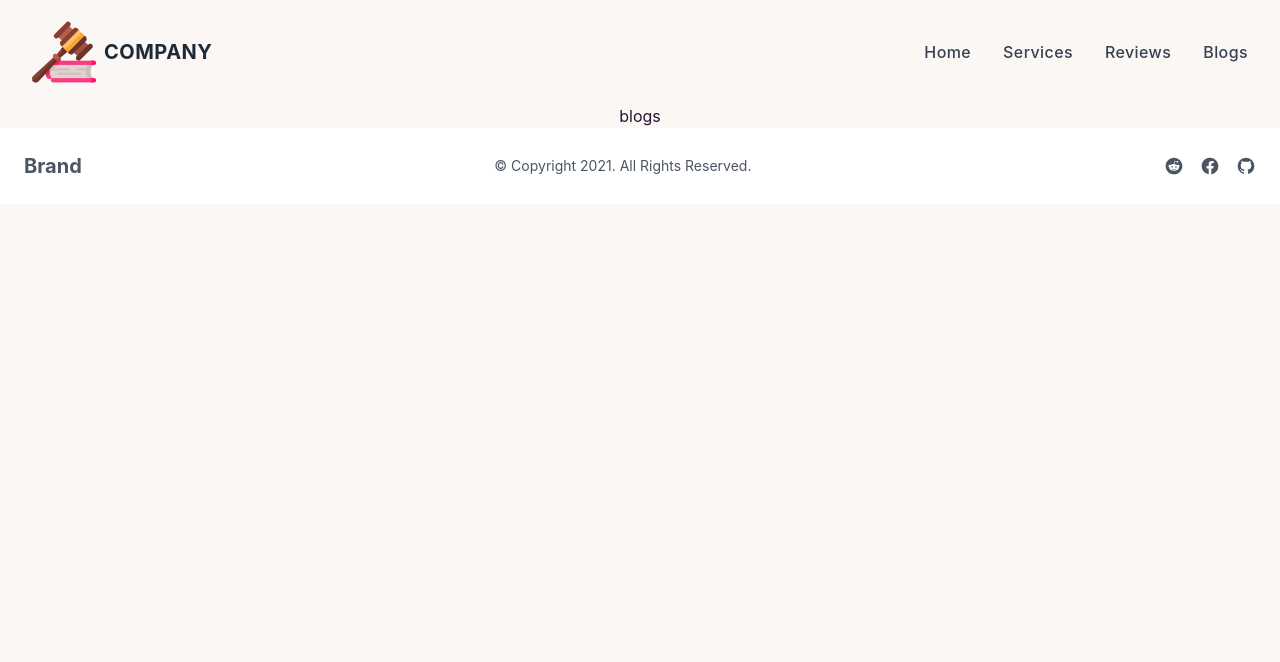
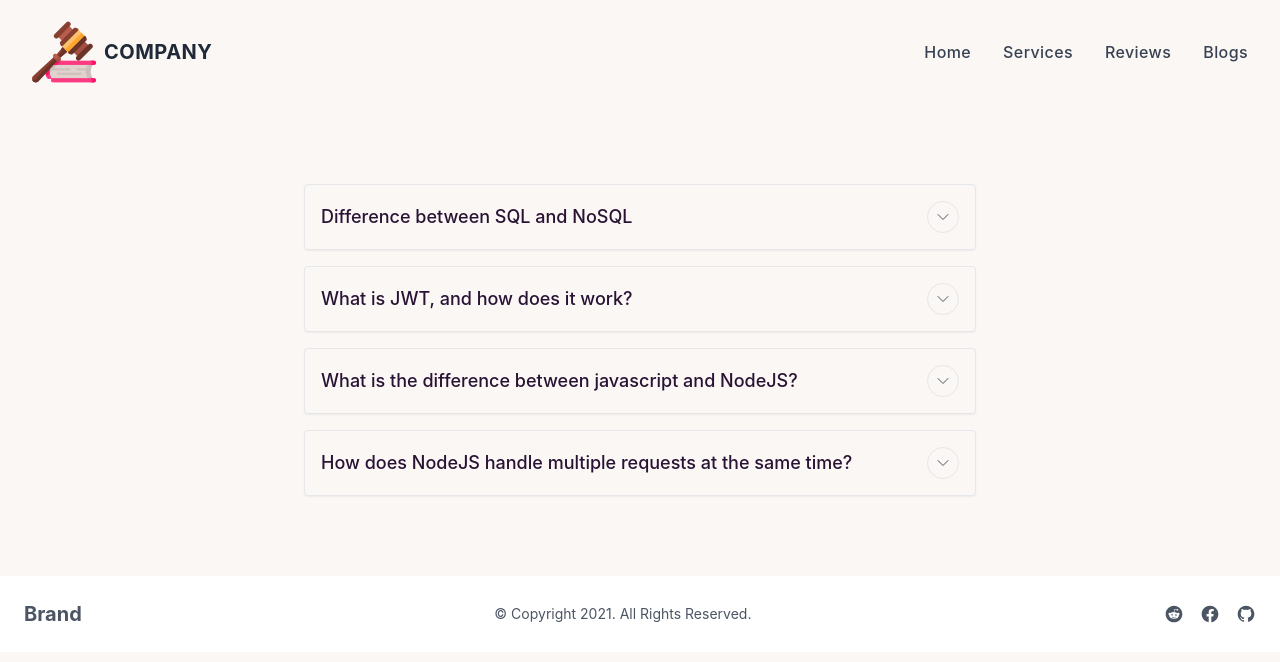
Before and after one commit to Enamulhaque0/SoulGoodMan_Client, a React (Create React App) app: page /blogs in a window 1280 px wide. Shown: the top 662 px of the page. Built offline with nearby package versions, Linux system fonts and the light colour scheme.

Commit message:
blogs added

```diff
--- a/src/components/Pages/Blogs/Blogs.js
+++ b/src/components/Pages/Blogs/Blogs.js
@@ -1,10 +1,75 @@
-import React from 'react';
+import React, { useState } from 'react';
+const Item = ({ title, children }) => {
+    const [isOpen, setIsOpen] = useState(false);
 
+    return (
+      <div className="border rounded shadow-sm">
+        <button
+          type="button"
+          aria-label="Open item"
+          title="Open item"
+          className="flex items-center justify-between w-full p-4 focus:outline-none"
+          onClick={() => setIsOpen(!isOpen)}
+        >
+          <p className="text-lg font-medium">{title}</p>
+          <div className="flex items-center justify-center w-8 h-8 border rounded-full">
+            <svg
+              viewBox="0 0 24 24"
+              className={`w-3 text-gray-600 transition-transform duration-200 ${
+                isOpen ? 'transform rotate-180' : ''
+              }`}
+            >
+              <polyline
+                fill="none"
+                stroke="currentColor"
+                strokeWidth="2"
+                strokeLinecap="round"
+                strokeMiterlimit="10"
+                points="2,7 12,17 22,7"
+                strokeLinejoin="round"
+              />
+            </svg>
+          </div>
+        </button>
+        {isOpen && (
+          <div className="p-4 pt-0">
+            <p className="text-gray-700">{children}</p>
+          </div>
+        )}
+      </div>
+    );
+  };
 const Blogs = () => {
     return (
-        <div>
-            <h1>blogs</h1>
+        <div className="px-4 py-16 mx-auto sm:max-w-xl md:max-w-full lg:max-w-screen-xl md:px-24 lg:px-8 lg:py-20">
+        <div className="max-w-xl sm:mx-auto lg:max-w-2xl">
+
+          <div className="space-y-4">
+            <Item title="Difference between SQL and NoSQL">
+            SQL databases are relational, NoSQL databases are non-relational.
+SQL databases use structured query language and have a predefined schema. <br /> NoSQL databases have dynamic
+schemas for unstructured data. <br />
+SQL databases are vertically scalable, while NoSQL databases are horizontally scalable. <br />
+SQL databases are table-based, while NoSQL databases are document, key-value, graph, or wide-column stores. <br />
+SQL databases are better for multi-row transactions, while NoSQL is better for unstructured data like documents or JSON.
+            </Item>
+            <Item title="What is JWT, and how does it work?">
+
+A JSON web token(JWT) is JSON Object which is used to securely transfer information over
+the web(between two parties). It can be used for an authentication system and can also be used for information exchange.  The token
+ is mainly composed of header, payload, signature. These three parts are separated by dots(.)..
+ Authentication server verifies the credentials and issues a jwt signed using either a secret salt or a private key. User's Client uses the JWT to access protected resources by passing the JWT in HTTP Authorization header.
+ Resource server then verifies the authenticity of the token using the secret salt/ public key.
+            </Item>
+            <Item title="What is the difference between javascript and NodeJS?">
+            JavaScript is a simple programming language that can be used with any browser that has the JavaScript Engine installed. Node. js, on the other hand, is an interpreter or execution environment for the JavaScript programming language.
+            </Item>
+            <Item title="How does NodeJS handle multiple requests at the same time?">
+            NodeJS receives multiple client requests and places them into EventQueue. NodeJS is built with the concept of event-driven architecture. NodeJS has its own EventLoop which is an infinite loop that receives requests and processes them.
+            </Item>
+          </div>
         </div>
+      </div>
     );
 };
 
--- a/src/components/Pages/Home/PersonBanner/PersonBanner.js
+++ b/src/components/Pages/Home/PersonBanner/PersonBanner.js
@@ -10,7 +10,7 @@ const PersonBanner = () => {
         </div>
         <div className="card flex-shrink-0 w-full max-w-sm  bg-base-100 py-20">
           <h1 className="text-7xl text-center font-bold">Soul <br />
-          GoodMan</h1>
+          Good Man</h1>
 
           <p className="text-center text-2xl">
           corporate lawyer
```
